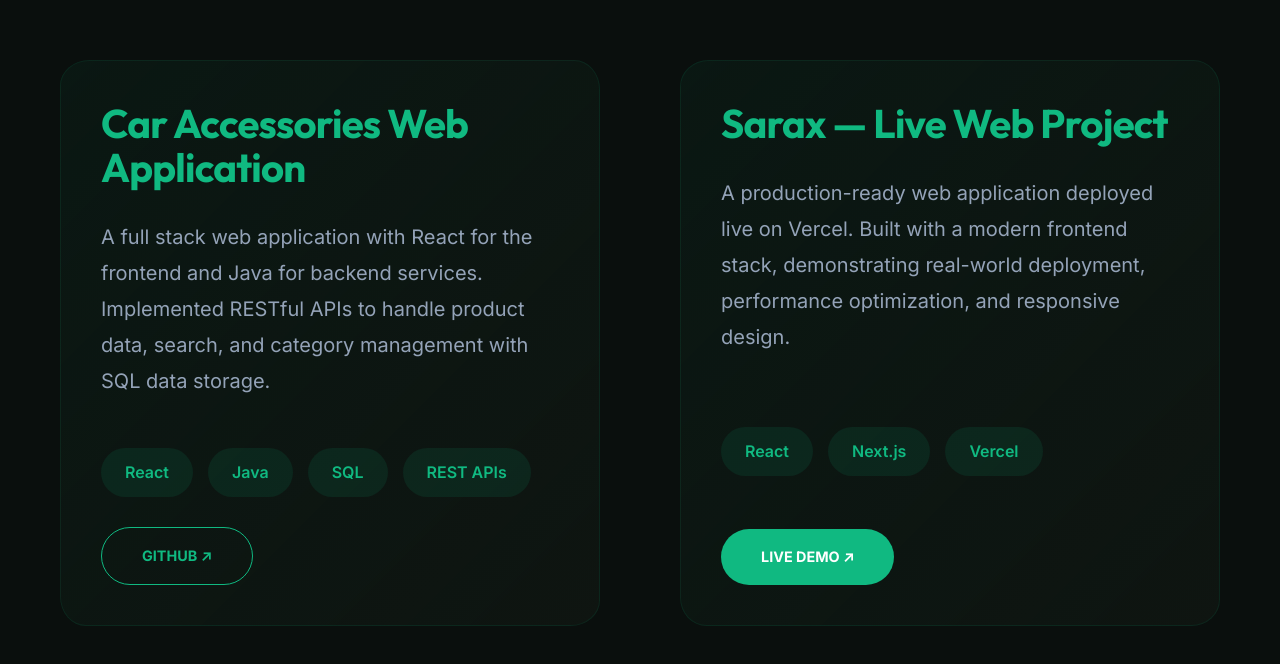
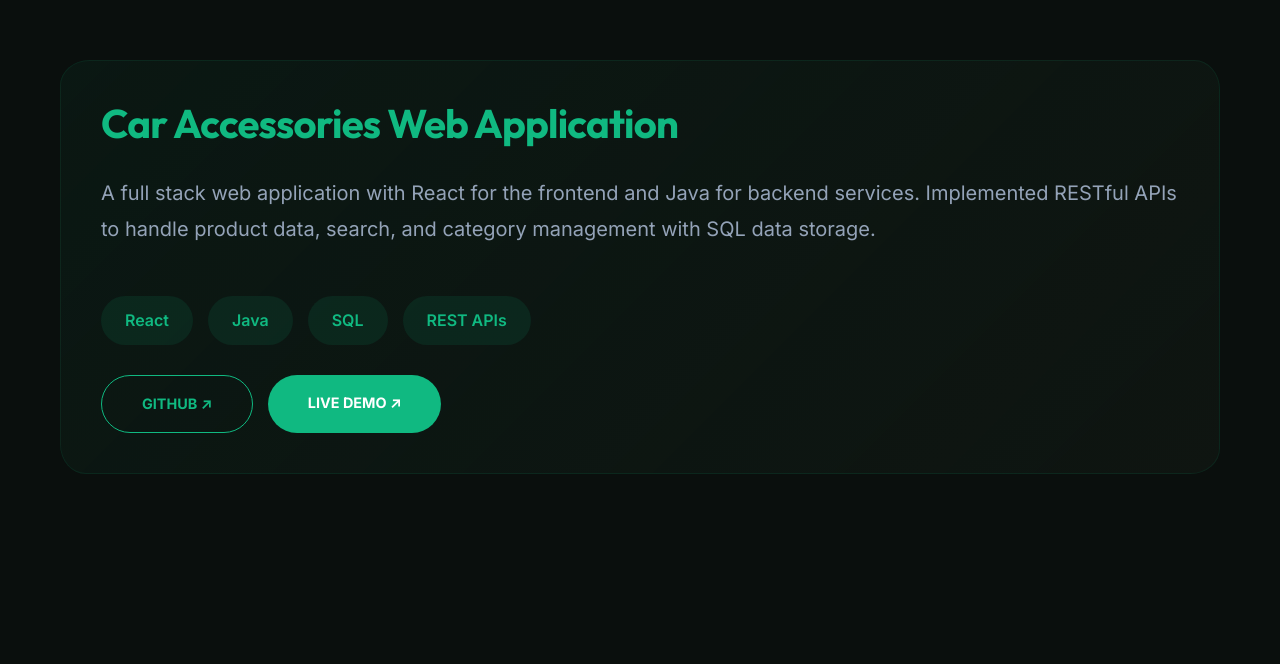
Before and after one commit to sanjaybridgeon-tech/sanjay-portfolio, a Next.js app: page / in a window 1280 px wide. Shown: the part 2906-3570 px from the top of the page. Built offline with nearby package versions, Linux system fonts and the light colour scheme.

Commit message:
fix: Removed duplicate project, Car Accessories now has live demo link

```diff
--- a/src/components/Projects.tsx
+++ b/src/components/Projects.tsx
@@ -8,13 +8,6 @@ const projects = [
     desc: "A full stack web application with React for the frontend and Java for backend services. Implemented RESTful APIs to handle product data, search, and category management with SQL data storage.",
     tech: ["React", "Java", "SQL", "REST APIs"],
     link: "https://github.com/sanjaybridgeon-tech",
-    liveUrl: null
-  },
-  {
-    title: "Sarax — Live Web Project",
-    desc: "A production-ready web application deployed live on Vercel. Built with a modern frontend stack, demonstrating real-world deployment, performance optimization, and responsive design.",
-    tech: ["React", "Next.js", "Vercel"],
-    link: null,
     liveUrl: "https://saraxnew.vercel.app/"
   }
 ];
```
